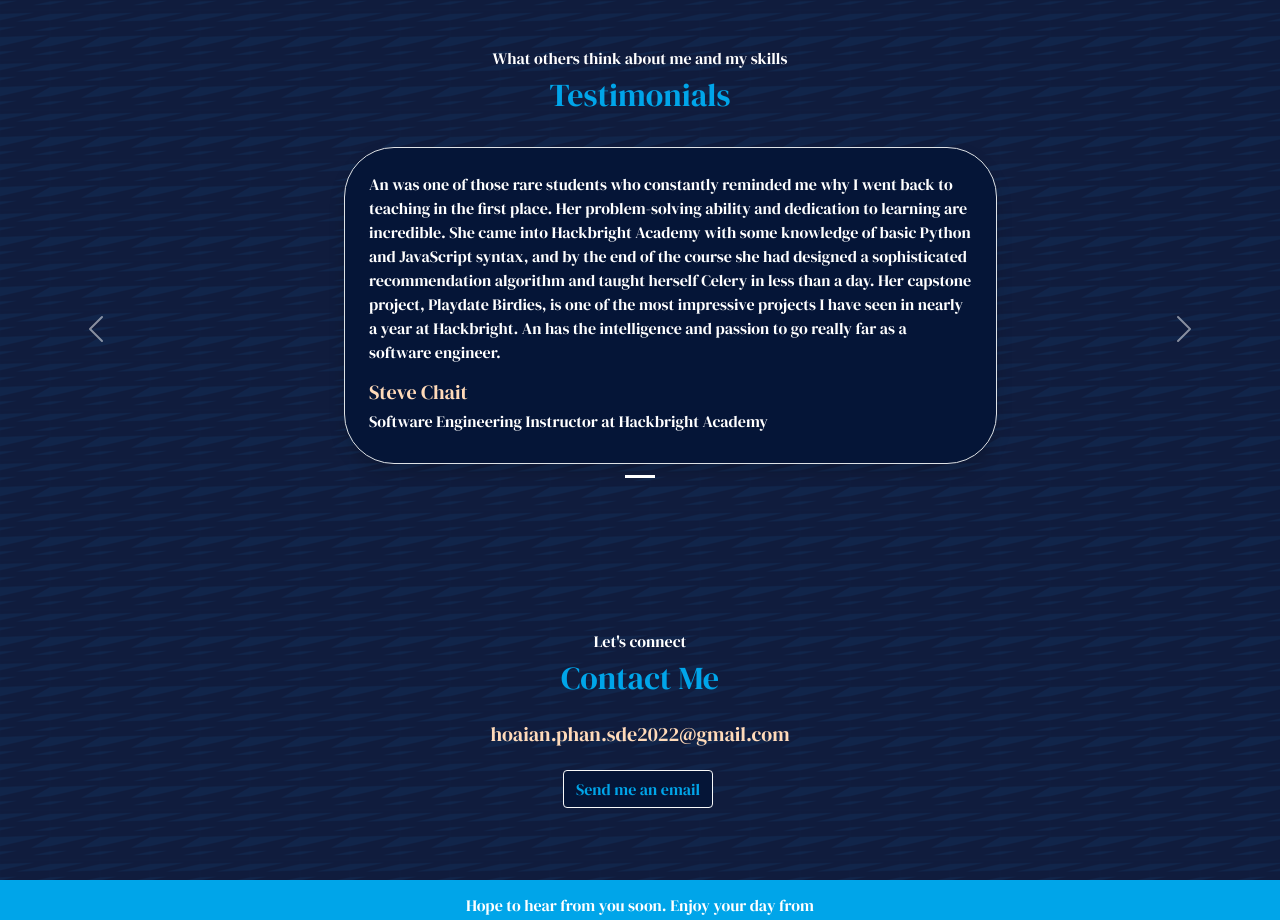
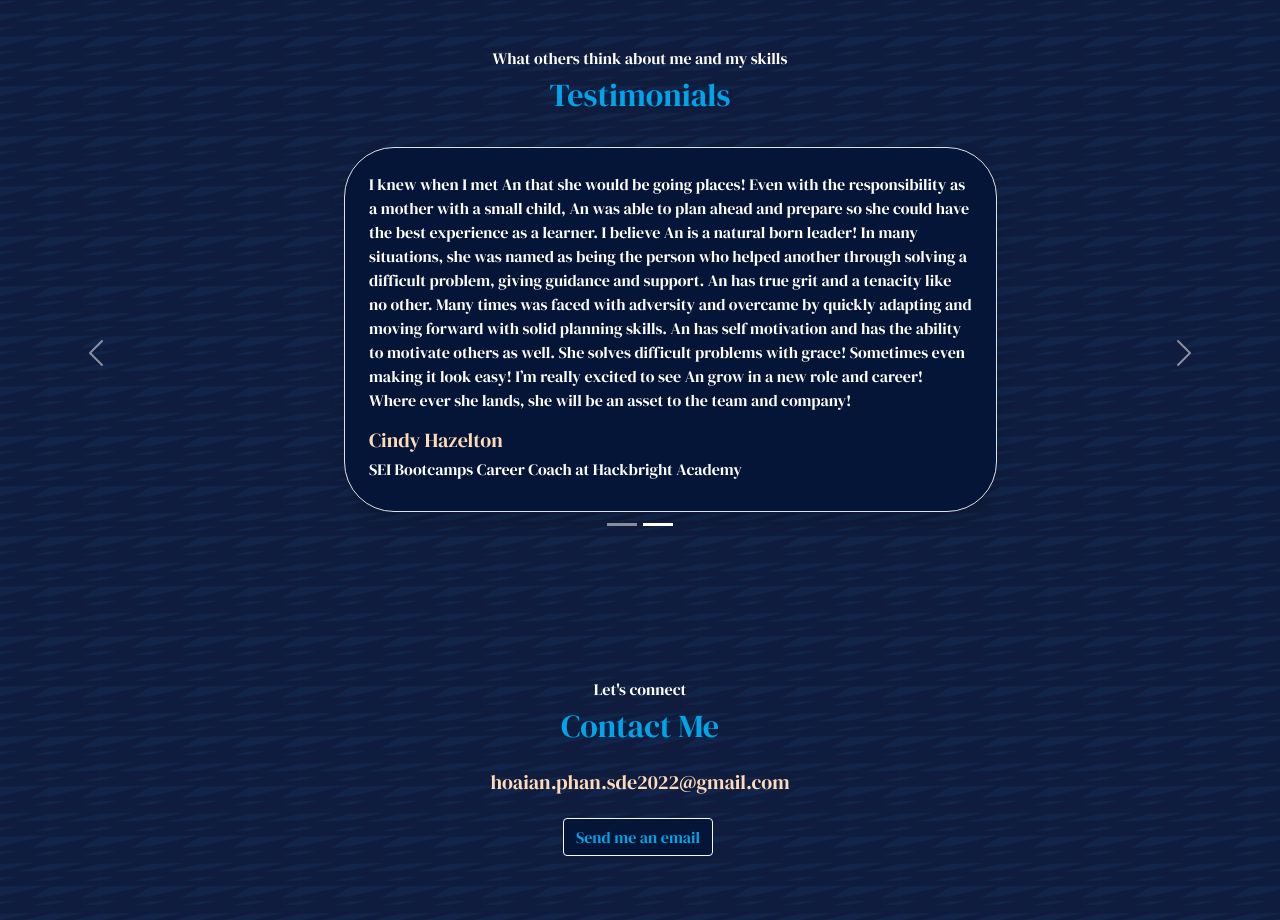
Before and after one commit to hoaian-phan/personal-portfolio-website, a React (Create React App) app: page / in a window 1280 px wide. Shown: the part 4440-5360 px from the top of the page. Built offline with nearby package versions, Linux system fonts and the light colour scheme.

Commit message:
Added Cindy's testimonial

```diff
--- a/src/components/testimonials/Testimonials.jsx
+++ b/src/components/testimonials/Testimonials.jsx
@@ -13,8 +13,8 @@ const Testimonials = () => {
 
         <div class="carousel-indicators m-5">
         <button type="button" data-bs-target="#carouselExampleCaptions" data-bs-slide-to="0" class="active" aria-current="true" aria-label="Slide 1"></button>
-        {/* <button type="button" data-bs-target="#carouselExampleCaptions" data-bs-slide-to="1" aria-label="Slide 2"></button>
-        <button type="button" data-bs-target="#carouselExampleCaptions" data-bs-slide-to="2" aria-label="Slide 3"></button> */}
+        <button type="button" data-bs-target="#carouselExampleCaptions" data-bs-slide-to="1" aria-label="Slide 2"></button>
+        {/* <button type="button" data-bs-target="#carouselExampleCaptions" data-bs-slide-to="2" aria-label="Slide 3"></button> */}
         </div>
 
         <div class="carousel-inner d-flex justify-content-around pb-5">
@@ -28,15 +28,15 @@ const Testimonials = () => {
             </div>
           </div>
 
-          {/* <div class="carousel-item">
+          <div class="carousel-item">
             <div class="border shadow bg-navy border-navy p-4 m-4 fix-width testimonial d-none d-md-block">
-              <p>An was one of those rare students who constantly reminded me why I went back to teaching in the first place. Her problem-solving ability and dedication to learning are incredible. She came into Hackbright Academy with some knowledge of basic Python and JavaScript syntax, and by the end of the course she had designed a sophisticated recommendation algorithm and taught herself Celery in less than a day. Her capstone project, Playdate Birdies, is one of the most impressive projects I have seen in nearly a year at Hackbright. An has the intelligence and passion to go really far as a software engineer.</p>
-              <h5>Jocelyn Tang</h5>
-              <h6>Software Engineering Instructor at Hackbright Academy</h6>
+              <p>I knew when I met An that she would be going places! Even with the responsibility as a mother with a small child, An was able to plan ahead and prepare so she could have the best experience as a learner.   I believe An is a natural born leader!  In many situations, she was named as being the person who helped another through solving a difficult problem, giving guidance and support. An has true grit and a tenacity like no other.  Many times was faced with adversity and overcame by quickly adapting and moving forward with solid planning skills.  An has self motivation and has the ability to motivate others as well.  She solves difficult problems with grace!  Sometimes even making it look easy!  I’m really excited to see An grow in a new role and career!  Where ever she lands, she will be an asset to the team and company!</p>
+              <h5>Cindy Hazelton</h5>
+              <h6>SEI Bootcamps Career Coach at Hackbright Academy</h6>
             </div>
           </div>
 
-          <div class="carousel-item">
+          {/* <div class="carousel-item">
             <div class="border shadow bg-navy border-navy p-4 m-4 fix-width testimonial d-none d-md-block">
               <p>An was one of those rare students who constantly reminded me why I went back to teaching in the first place. Her problem-solving ability and dedication to learning are incredible. She came into Hackbright Academy with some knowledge of basic Python and JavaScript syntax, and by the end of the course she had designed a sophisticated recommendation algorithm and taught herself Celery in less than a day. Her capstone project, Playdate Birdies, is one of the most impressive projects I have seen in nearly a year at Hackbright. An has the intelligence and passion to go really far as a software engineer.</p>
               <h5>Cindy Hazelton</h5>
```
